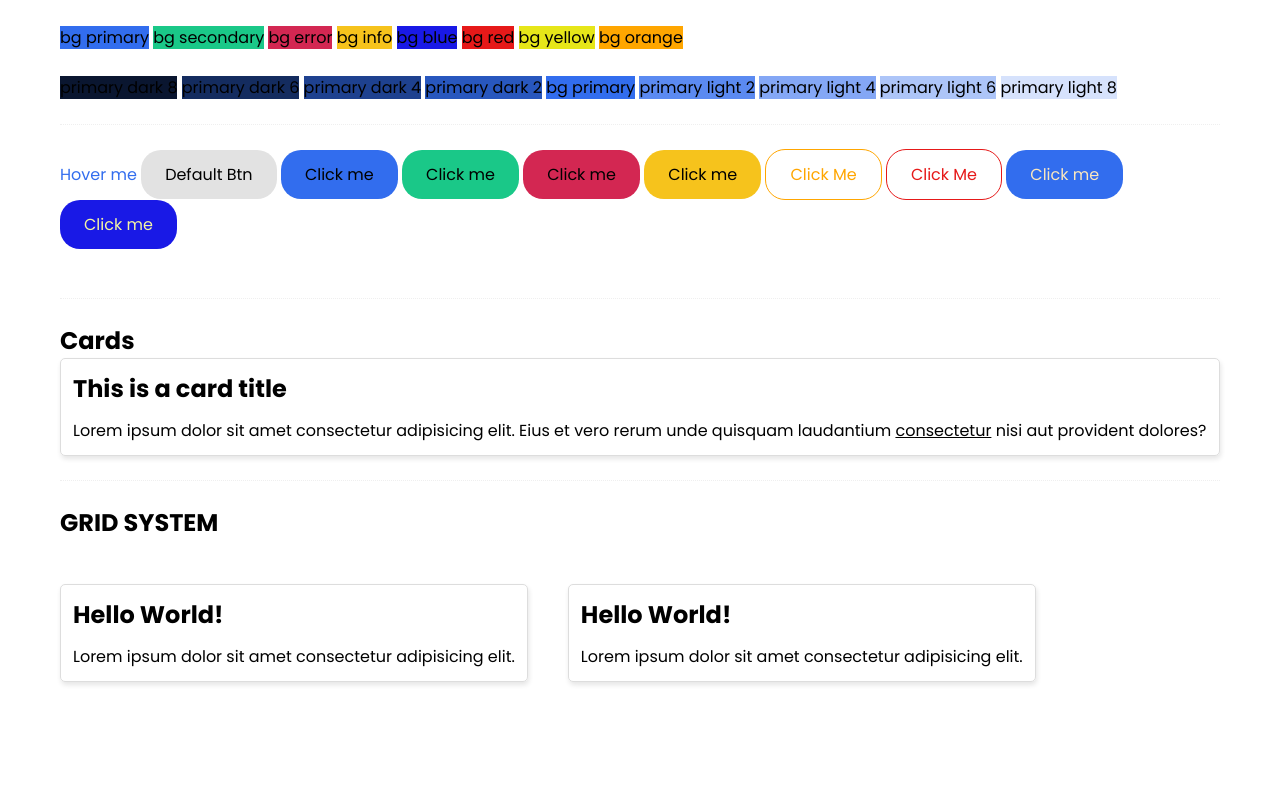
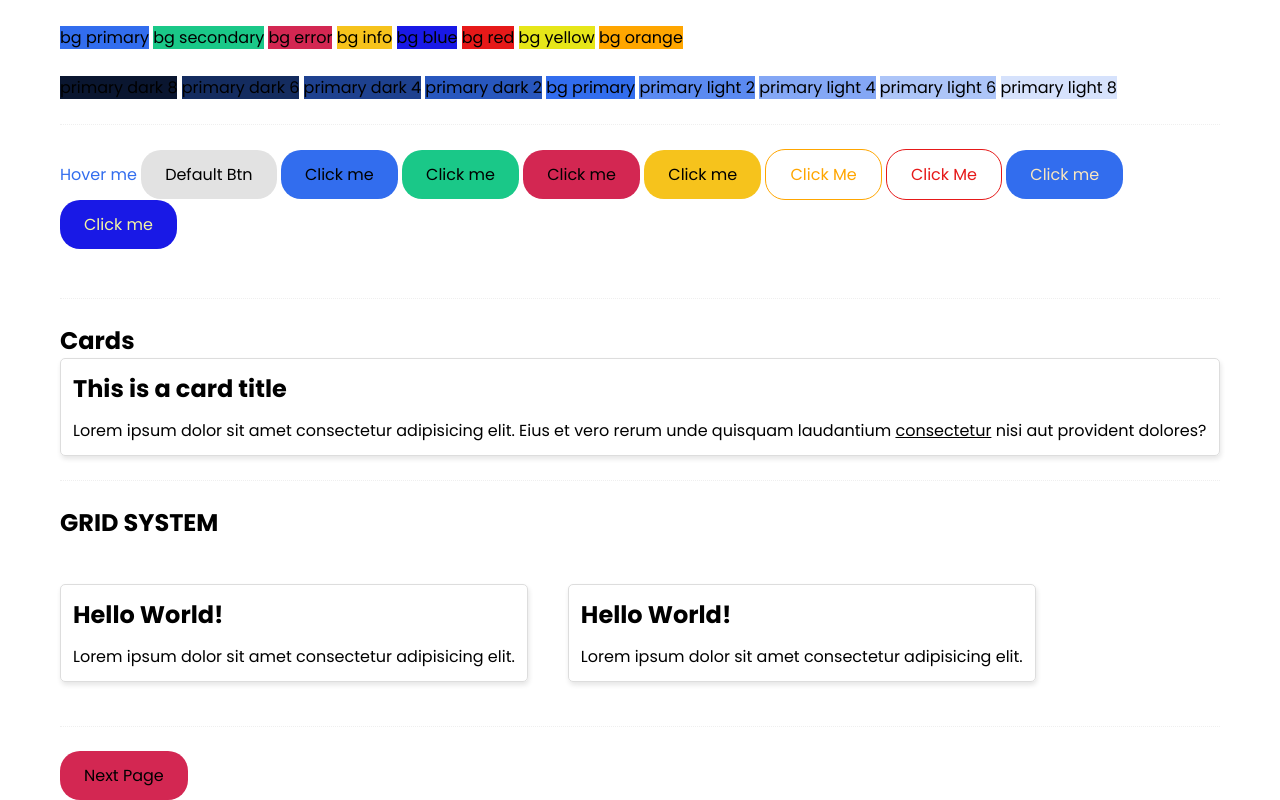
Before and after one commit to TylrPopcorn/SASS-Basic, a website: page index.html in a window 1280 px wide. Shown: the part 583-1383 px from the top of the page. Before the commit the page ends 1285 px from the top, so only its background shows below. Drawn offline with Linux system fonts and the light colour scheme.

Commit message:
basics showcase

```diff
--- a/index.html
+++ b/index.html
@@ -111,6 +111,9 @@
           </div>
         </div>
       </div>
+
+      <hr class="mt-2 mb-2" />
+      <a href="homepage.html" class="btn-error">Next Page</a>
     </div>
   </body>
 </html>
```
